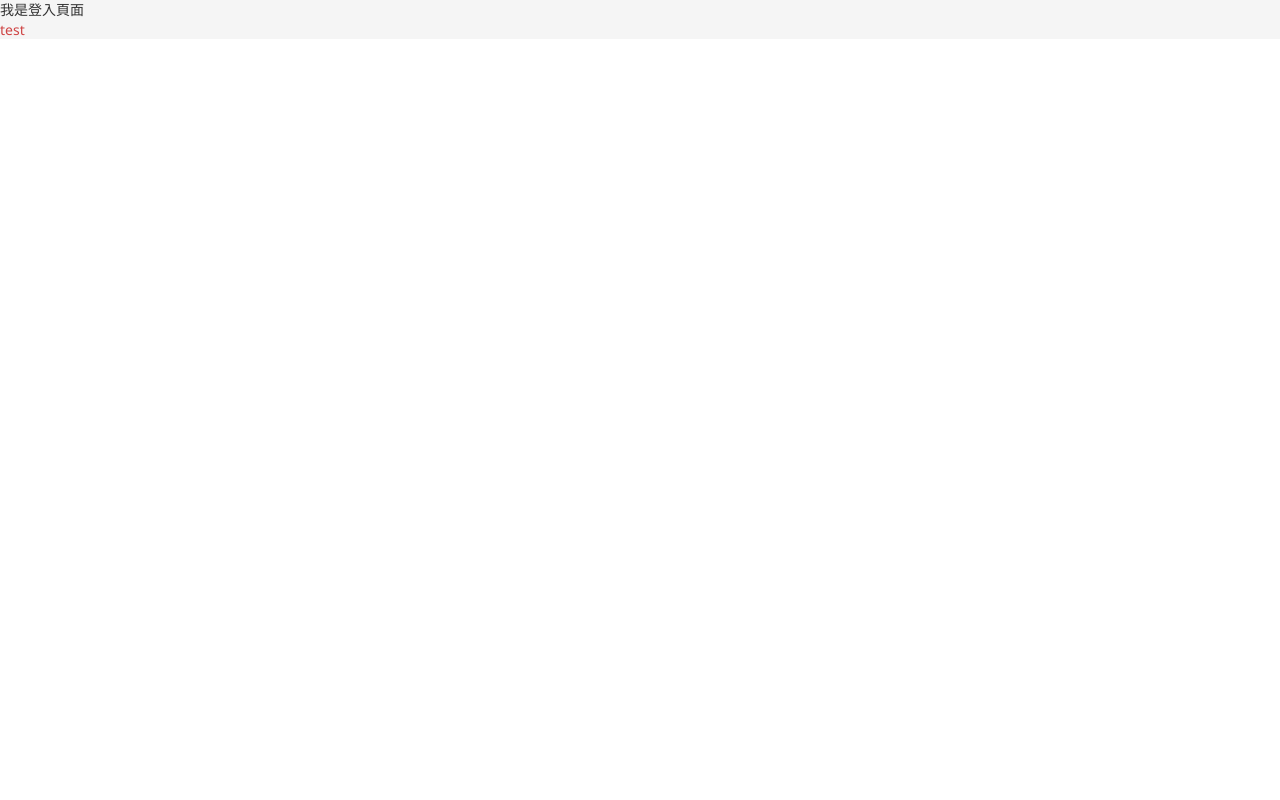
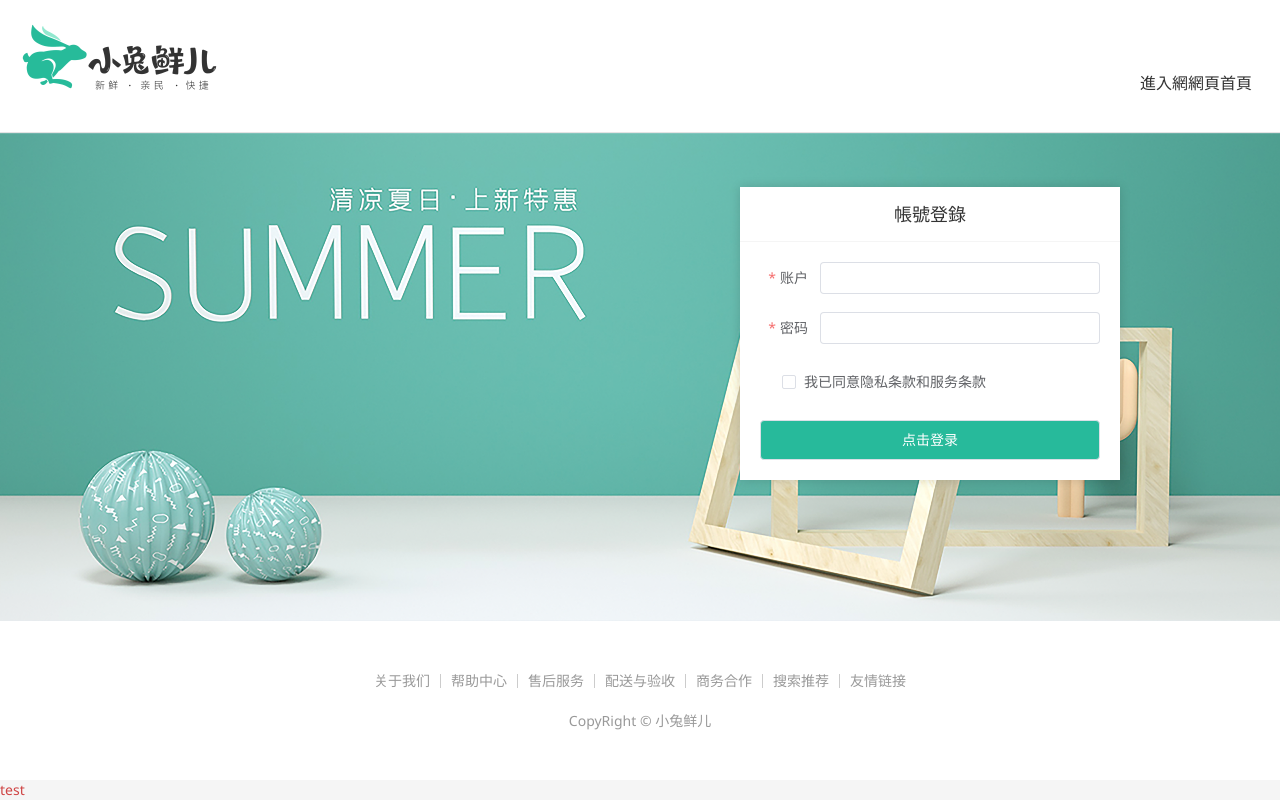
Before and after one commit to s1710931008/vue-rabbit, a Vue app: page /login in a window 1280 px wide. Built offline with nearby package versions, Linux system fonts and the light colour scheme; a small style sheet from the web is missing.

Commit message:
登入校驗

```diff
--- a/src/views/Layout/components/LayoutNav.vue
+++ b/src/views/Layout/components/LayoutNav.vue
@@ -6,7 +6,8 @@
   <nav class="app-topnav">
     <div class="container">
       <ul>
-        <template v-if="true">
+        <!-- 多模組 區分登入 非登入 -->
+        <template v-if="flase">
           <li><a href="javascript:;"><i class="iconfont icon-user"></i>周杰伦</a></li>
           <li>
             <el-popconfirm title="确认退出吗?" confirm-button-text="确认" cancel-button-text="取消">
@@ -19,7 +20,7 @@
           <li><a href="javascript:;">会员中心</a></li>
         </template>
         <template v-else>
-          <li><a href="javascript:;">请先登录</a></li>
+          <li><a href="javascript:;" @click="$router.push('/login')">请先登录</a></li>
           <li><a href="javascript:;">帮助中心</a></li>
           <li><a href="javascript:;">关于我们</a></li>
         </template>
--- a/src/views/Login/index.vue
+++ b/src/views/Login/index.vue
@@ -1,3 +1,312 @@
+<script setup>
+import { ref } from "vue";
+//表單校驗 帳號 密碼
+
+//1.準備表單對象
+const form = ref({
+  account: "",
+  password: "",
+});
+
+//規則對象
+const rules = {
+  account: [{ required: true, message: "用戶名不能為空", trigger: "blur" }],
+  password: [
+    { required: true, message: "密碼不能為空", trigger: "blur" },
+    { min: 6, max: 14, message: "密碼長度 6-16 字 ", trigger: "blur" },
+  ],
+};
+</script>
+
+
 <template>
-    <div>我是登入頁面</div>
+  <div>
+    <header class="login-header">
+      <div class="container m-top-20">
+        <h1 class="logo">
+          <RouterLink to="/">小兔鲜</RouterLink>
+        </h1>
+        <RouterLink class="entry" to="/">
+          進入網網頁首頁
+          <i class="iconfont icon-angle-right"></i>
+          <i class="iconfont icon-angle-right"></i>
+        </RouterLink>
+      </div>
+    </header>
+    <section class="login-section">
+      <div class="wrapper">
+        <nav>
+          <a href="javascript:;">帳號登錄</a>
+        </nav>
+        <div class="account-box">
+          <div class="form">
+            <el-form
+              :model="form"
+              :rules="rules"
+              label-position="right"
+              label-width="60px"
+              status-icon
+            >
+              <el-form-item prop="account" label="账户">
+                <el-input v-model="form.account" />
+              </el-form-item>
+              <el-form-item prop="password" label="密码">
+                <el-input v-model="form.password" />
+              </el-form-item>
+              <el-form-item label-width="22px">
+                <el-checkbox size="large">
+                  我已同意隐私条款和服务条款
+                </el-checkbox>
+              </el-form-item>
+              <el-button size="large" class="subBtn">点击登录</el-button>
+            </el-form>
+          </div>
+        </div>
+      </div>
+    </section>
+
+    <footer class="login-footer">
+      <div class="container">
+        <p>
+          <a href="javascript:;">关于我们</a>
+          <a href="javascript:;">帮助中心</a>
+          <a href="javascript:;">售后服务</a>
+          <a href="javascript:;">配送与验收</a>
+          <a href="javascript:;">商务合作</a>
+          <a href="javascript:;">搜索推荐</a>
+          <a href="javascript:;">友情链接</a>
+        </p>
+        <p>CopyRight &copy; 小兔鲜儿</p>
+      </div>
+    </footer>
+  </div>
 </template>
+
+<style scoped lang='scss'>
+.login-header {
+  background: #fff;
+  border-bottom: 1px solid #e4e4e4;
+
+  .container {
+    display: flex;
+    align-items: flex-end;
+    justify-content: space-between;
+  }
+
+  .logo {
+    width: 200px;
+
+    a {
+      display: block;
+      height: 132px;
+      width: 100%;
+      text-indent: -9999px;
+      background: url("@/assets/images/logo.png") no-repeat center 18px /
+        contain;
+    }
+  }
+
+  .sub {
+    flex: 1;
+    font-size: 24px;
+    font-weight: normal;
+    margin-bottom: 38px;
+    margin-left: 20px;
+    color: #666;
+  }
+
+  .entry {
+    width: 120px;
+    margin-bottom: 38px;
+    font-size: 16px;
+
+    i {
+      font-size: 14px;
+      color: $xtxColor;
+      letter-spacing: -5px;
+    }
+  }
+}
+
+.login-section {
+  background: url("@/assets/images/login-bg.png") no-repeat center / cover;
+  height: 488px;
+  position: relative;
+
+  .wrapper {
+    width: 380px;
+    background: #fff;
+    position: absolute;
+    left: 50%;
+    top: 54px;
+    transform: translate3d(100px, 0, 0);
+    box-shadow: 0 0 10px rgba(0, 0, 0, 0.15);
+
+    nav {
+      font-size: 14px;
+      height: 55px;
+      margin-bottom: 20px;
+      border-bottom: 1px solid #f5f5f5;
+      display: flex;
+      padding: 0 40px;
+      text-align: right;
+      align-items: center;
+
+      a {
+        flex: 1;
+        line-height: 1;
+        display: inline-block;
+        font-size: 18px;
+        position: relative;
+        text-align: center;
+      }
+    }
+  }
+}
+
+.login-footer {
+  padding: 30px 0 50px;
+  background: #fff;
+
+  p {
+    text-align: center;
+    color: #999;
+    padding-top: 20px;
+
+    a {
+      line-height: 1;
+      padding: 0 10px;
+      color: #999;
+      display: inline-block;
+
+      ~ a {
+        border-left: 1px solid #ccc;
+      }
+    }
+  }
+}
+
+.account-box {
+  .toggle {
+    padding: 15px 40px;
+    text-align: right;
+
+    a {
+      color: $xtxColor;
+
+      i {
+        font-size: 14px;
+      }
+    }
+  }
+
+  .form {
+    padding: 0 20px 20px 20px;
+
+    &-item {
+      margin-bottom: 28px;
+
+      .input {
+        position: relative;
+        height: 36px;
+
+        > i {
+          width: 34px;
+          height: 34px;
+          background: #cfcdcd;
+          color: #fff;
+          position: absolute;
+          left: 1px;
+          top: 1px;
+          text-align: center;
+          line-height: 34px;
+          font-size: 18px;
+        }
+
+        input {
+          padding-left: 44px;
+          border: 1px solid #cfcdcd;
+          height: 36px;
+          line-height: 36px;
+          width: 100%;
+
+          &.error {
+            border-color: $priceColor;
+          }
+
+          &.active,
+          &:focus {
+            border-color: $xtxColor;
+          }
+        }
+
+        .code {
+          position: absolute;
+          right: 1px;
+          top: 1px;
+          text-align: center;
+          line-height: 34px;
+          font-size: 14px;
+          background: #f5f5f5;
+          color: #666;
+          width: 90px;
+          height: 34px;
+          cursor: pointer;
+        }
+      }
+
+      > .error {
+        position: absolute;
+        font-size: 12px;
+        line-height: 28px;
+        color: $priceColor;
+
+        i {
+          font-size: 14px;
+          margin-right: 2px;
+        }
+      }
+    }
+
+    .agree {
+      a {
+        color: #069;
+      }
+    }
+
+    .btn {
+      display: block;
+      width: 100%;
+      height: 40px;
+      color: #fff;
+      text-align: center;
+      line-height: 40px;
+      background: $xtxColor;
+
+      &.disabled {
+        background: #cfcdcd;
+      }
+    }
+  }
+
+  .action {
+    padding: 20px 40px;
+    display: flex;
+    justify-content: space-between;
+    align-items: center;
+
+    .url {
+      a {
+        color: #999;
+        margin-left: 10px;
+      }
+    }
+  }
+}
+
+.subBtn {
+  background: $xtxColor;
+  width: 100%;
+  color: #fff;
+}
+</style>
```
